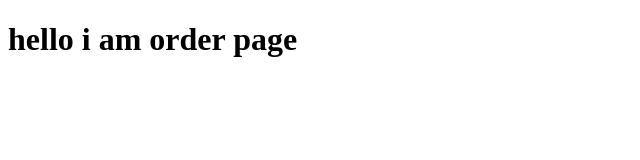
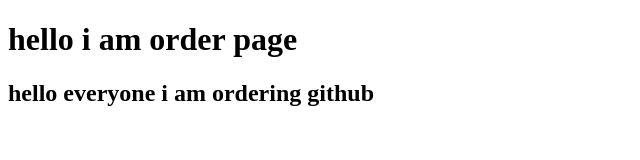
Before and after one commit to MAhmadThaheem/learning-github, a plain HTML site: page order.html in a window 1280 px wide. Shown: the whole page, without its empty margins (0-640 px from the left). Drawn offline with Linux system fonts and the light colour scheme.

Commit message:
add order message

```diff
--- a/order.html
+++ b/order.html
@@ -7,5 +7,6 @@
 </head>
 <body>
     <h1>hello i am order page</h1>
+    <h2>hello everyone i am ordering github</h2>
 </body>
 </html>
```
